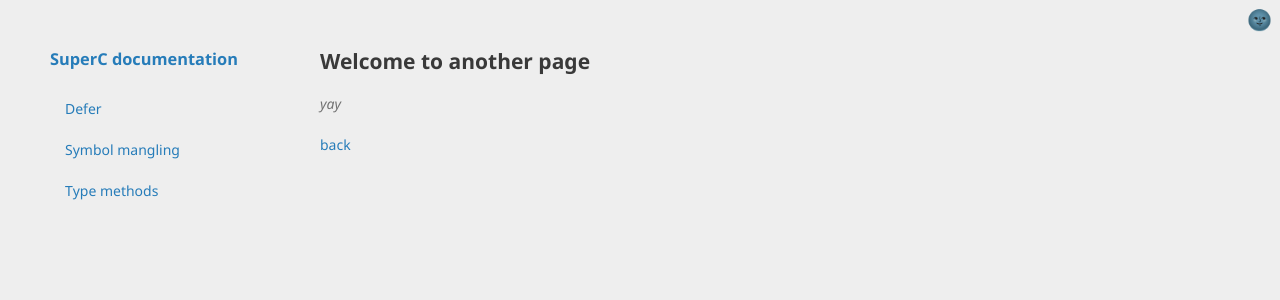
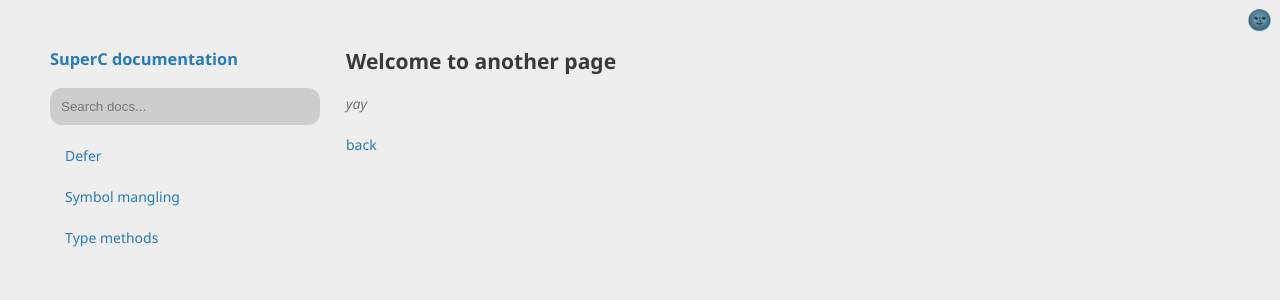
Before and after one commit to bruneo32/superc, a Jekyll site: the page built from another-page.md, in a window 1280 px wide. Shown: the top 300 px of the page. Built offline with Jekyll 4.4.1, drawn with Linux system fonts in a browser that asks for light colours; our own code applies the rules of GitHub Pages for plain Markdown files.

```diff
--- a/_layouts/default.html
+++ b/_layouts/default.html
@@ -36,10 +39,17 @@
   <div class="wrapper">
     <header>
       <h3><a href="{{ "/" | absolute_url }}">{{ site.title | default: site.github.repository_name }}</a></h3>
+      <input type="text" id="searchDocs" placeholder="Search docs..."
+        style="width:100%; padding:10px; margin-bottom:10px;">
       <ul style="padding:0;">
         {% assign doc_pages = site.pages | where_exp: "p", "p.path contains 'docs/'" | sort: "title" %}
         {% for page in doc_pages %}
-        <li style="padding:0;">
+        <li
+          style="padding:0;"
+          class="doc-item"
+          data-title="{{ page.title | downcase }}"
+          data-content="{{ page.content | strip_html | downcase | escape }}"
+        >
           <a style="display:block; padding:10px 15px;" href="{{ page.url | relative_url }}">
             {{ page.title | default: page.path | split: '/' | last }}
           </a>
--- a/_sass/jekyll-theme-minimal.scss
+++ b/_sass/jekyll-theme-minimal.scss
@@ -8,6 +8,7 @@
   max-width: 100%;
   box-sizing: border-box;
   transition: 0.2s;
+  color: inherit;
 }
 
 body {
@@ -16,6 +17,22 @@ body {
   font: 14px/1.5 "Noto Sans", "Helvetica Neue", Helvetica, Arial, sans-serif;
   color: var(--text-color);
   font-weight: 400;
+}
+
+input {
+  background-color: var(--header-hover-bg);
+  border-radius: 12px;
+  border: 1px solid transparent;
+}
+
+input:hover {
+  border: 1px solid var(--link-color);
+}
+
+input:focus {
+  color: var(--code-fg);
+  background-color: var(--code-bg);
+  border: 1px solid var(--link-color);
 }
 
 h1,
@@ -161,7 +178,7 @@ kbd {
 
 section {
   position: relative;
-  left: 270px;
+  left: 296px;
   width: calc(100% - 270px - 50px);
   max-width: calc(100% - 270px - 50px);
   min-width: calc(100% - 270px - 50px);
--- a/assets/css/style.scss
+++ b/assets/css/style.scss
@@ -64,7 +64,7 @@
   --hr-color: #444;
   --strong-color: #fff;
 
-  --code-fg: #fbf1c7;
+  --code-fg: #bebebe;
   --code-bg: #282828;
   --code-keyword: #fb4934;
   --code-keyword-alt: #fe8019;
```
Also changed, not shown: other parts of _layouts/default.html (+24 -0 lines).
